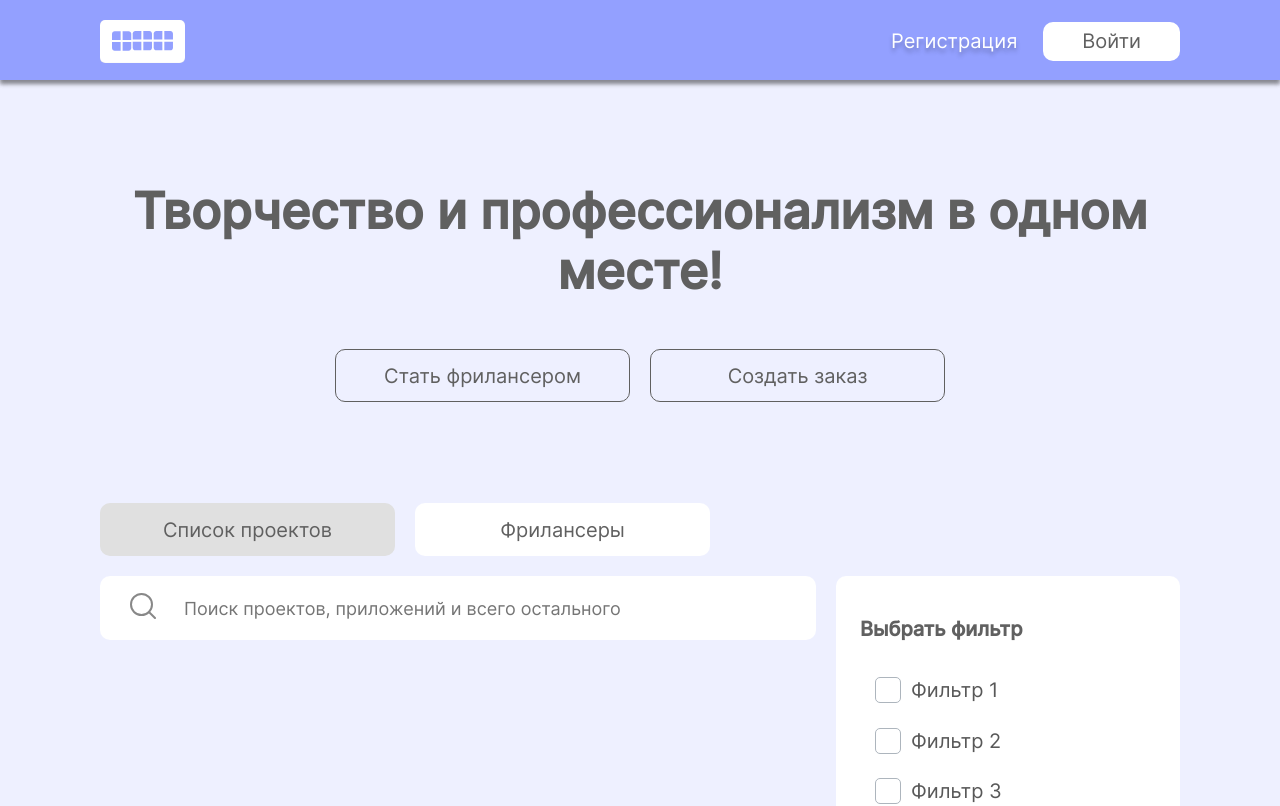
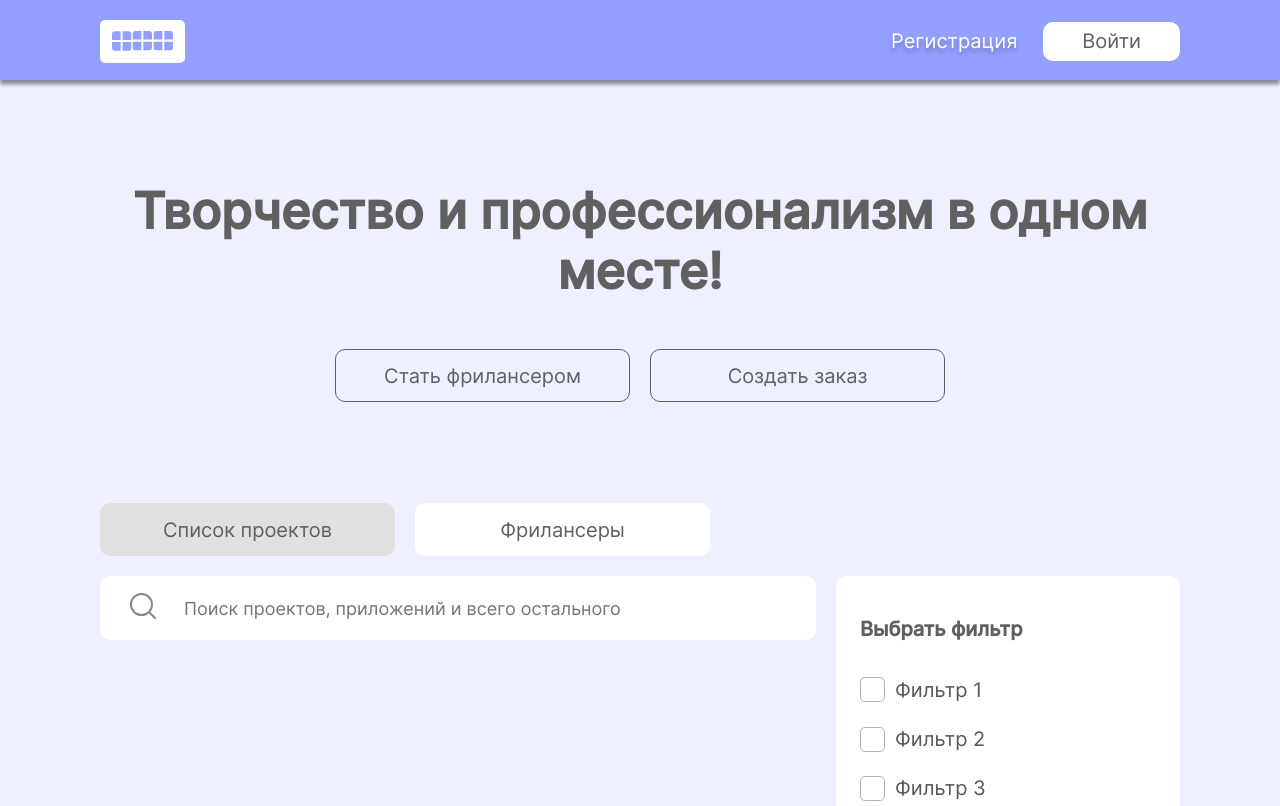
Before and after one commit to tutanhamon667/contract, a React (Create React App) app in the folder frontend/: page / in a window 1280 px wide. Shown: the top 806 px of the page. Built offline with nearby package versions, Linux system fonts and the light colour scheme.

Commit message:
feat: сверстать секцию фильтров

```diff
--- a/frontend/src/components/FilterSection/FilterSection.css
+++ b/frontend/src/components/FilterSection/FilterSection.css
@@ -24,13 +24,13 @@
 }
 
 .filters-checkbox__item {
+
   color: #585858;
   font-family: Inter;
   font-size: 20px;
   font-style: normal;
   font-weight: 400;
   line-height: normal;
-  margin-left: 15px;
 }
 
 .filters-checkbox {
@@ -48,8 +48,8 @@
 .filters-checkbox + label::before {
   content: "";
   display: inline-block;
-  width: 24px;
-  height: 24px;
+  width: 23px;
+  height: 23px;
   flex-shrink: 0;
   flex-grow: 0;
   border: 1px solid #adb5bd;
```
